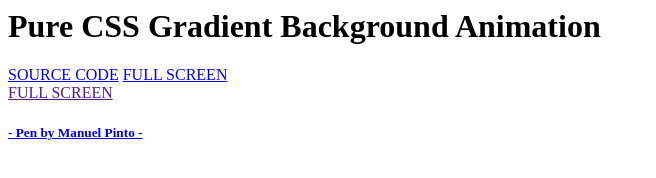
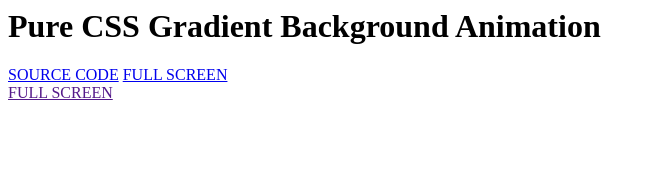
Before and after one commit to brendanmyrden/Learn-GIT, a plain HTML site: page index2.html in a window 1280 px wide. Shown: the whole page, without its empty margins (0-656 px from the left). Drawn offline with Linux system fonts and the light colour scheme.

Commit message:
Next commit

```diff
--- a/index2.html
+++ b/index2.html
@@ -1,4 +1,8 @@
-<div class="d-flex flex-coloum justify-content-center w-100 h-100">
+<body>
+
+<head>
+
+<div class="d-flex flex-coloumn justify-content-center w-100 h-100">
 
     <div class="d-flex flex-coloumn justify-content-centrer align-items-center">
 
@@ -11,9 +15,12 @@
         </div>
         <a href="""https://codepen.io/P1N20/full/pyBNzX" class="btn btn-outline-light">FULL SCREEN <i class="fas fa-expand ms-2"></i></a>
     </div>
-    <a href="https://manuel.pinto.dev" class="text-decoration-none">
-            <h5 class="fw-light text-white m-0">- Pen by Manuel Pinto -</h5>
+    <!-- <a href="https://manuel.pinto.dev" class="text-decoration-none">
+            <h5 class="fw-light text-white m-0">- Pen by Manuel Pinto -</h5> -->
         </a>
     </div>
 </div>
 </div>
+</head>
+
+</body>
```
